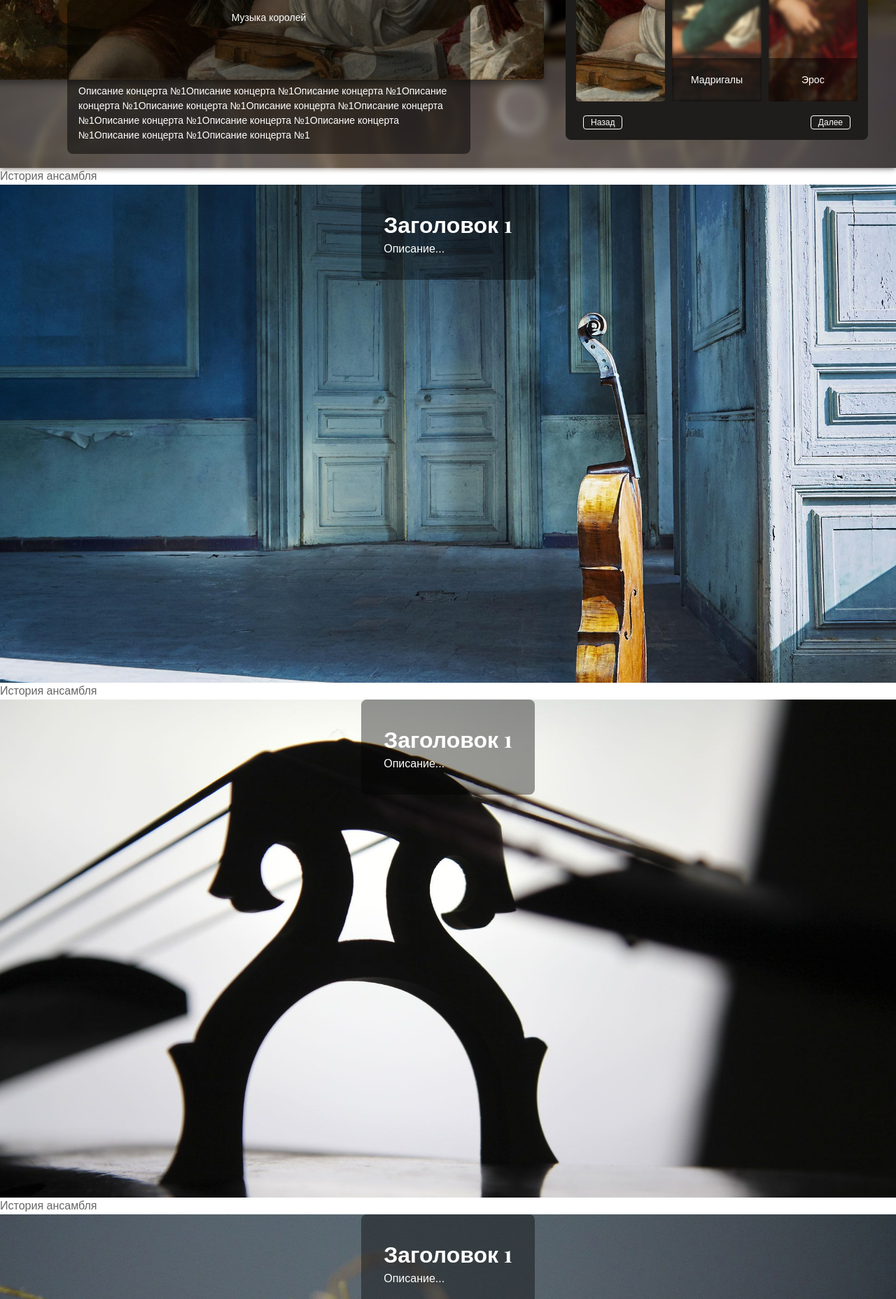
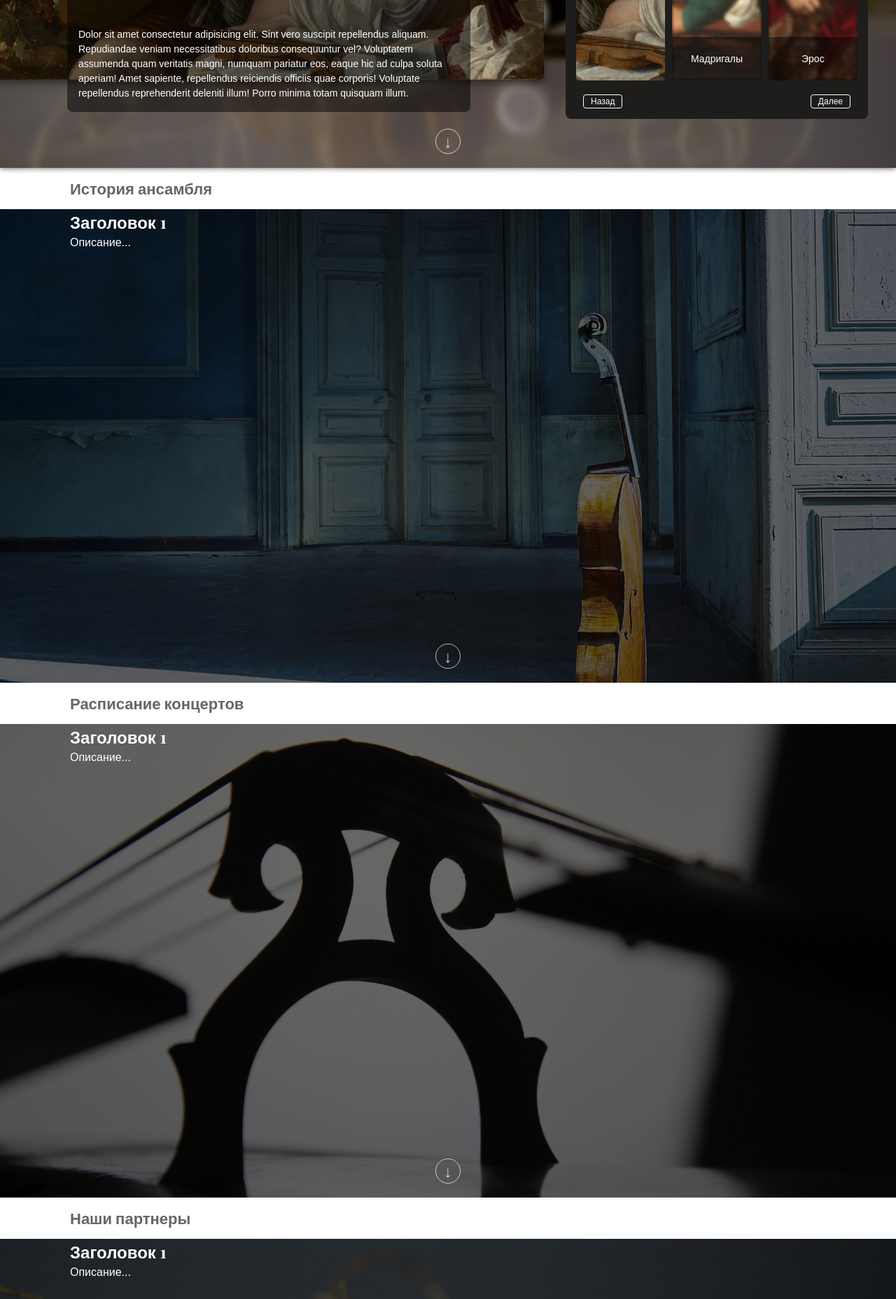
Before and after one commit to amitowez/vizit, a Vue app: page / in a window 1280 px wide. Shown: the part 560-2417 px from the top of the page at 70% size. Built offline with nearby package versions, Linux system fonts and the light colour scheme; a web font is replaced by a local one.

Commit message:
Добавил секциям кнопку прокрутки

```diff
--- a/src/components/AppTriptych.vue
+++ b/src/components/AppTriptych.vue
@@ -46,7 +46,7 @@ const concerts = ref([
     id: 1,
     title: "Музыка королей",
     description:
-      "Описание концерта №1Описание концерта №1Описание концерта №1Описание концерта №1Описание концерта №1Описание концерта №1Описание концерта №1Описание концерта №1Описание концерта №1Описание концерта №1Описание концерта №1Описание концерта №1",
+      "Dolor sit amet consectetur adipisicing elit. Sint vero suscipit repellendus aliquam. Repudiandae veniam necessitatibus doloribus consequuntur vel? Voluptatem assumenda quam veritatis magni, numquam pariatur eos, eaque hic ad culpa soluta aperiam! Amet sapiente, repellendus reiciendis officiis quae corporis! Voluptate repellendus reprehenderit deleniti illum! Porro minima totam quisquam illum.",
     image: musicians,
     imageMobile: require("@/assets/img/musicians.jpg"),
   },
@@ -54,7 +54,7 @@ const concerts = ref([
     id: 2,
     title: "Мадригалы",
     description:
-      "Описание концерта №2Описание концерта №2Описание концерта №2Описание концерта №2Описание концерта №2Описание концерта №2Описание концерта №2Описание концерта №2Описание концерта №2Описание концерта №2Описание концерта №2Описание концерта",
+      "Lorem, ipsum dolor sit amet consectetur adipisicing elit. Sint vero suscipit repellendus aliquam. Repudiandae veniam necessitatibus doloribus consequuntur vel? Voluptatem assumenda quam veritatis magni, numquam pariatur eos, eaque hic ad culpa soluta aperiam! Amet sapiente, repellendus reiciendis officiis quae corporis! Voluptate repellendus reprehenderit deleniti illum! Porro minima totam quisquam illum.",
     image: cardsharps,
     imageMobile: require("@/assets/img/cardsharps.jpg"),
   },
@@ -62,7 +62,7 @@ const concerts = ref([
     id: 3,
     title: "Эрос",
     description:
-      "Описание концерта №3Описание концерта №3Описание концерта №3Описание концерта №3Описание концерта №3Описание концерта №3Описание концерта №3Описание концерта №3Описание концерта №3Описание концерта №3Описание концерта №3Описание концерта",
+      "Sint vero suscipit repellendus aliquam. Repudiandae veniam necessitatibus doloribus consequuntur vel? Voluptatem assumenda quam veritatis magni, numquam pariatur eos, eaque hic ad culpa soluta aperiam! Amet sapiente, repellendus reiciendis officiis quae corporis! Voluptate repellendus reprehenderit deleniti illum! Porro minima totam quisquam illum.",
     image: venusVertical,
     imageMobile: require("@/assets/img/venusVertical.jpg"),
   },
@@ -120,7 +120,7 @@ function selectConcert(concert) {
   &__descr {
     position: absolute;
     left: 50%;
-    bottom: 20px;
+    bottom: 80px;
     transform: translateX(-50%);
 
     display: flex;
@@ -142,7 +142,7 @@ function selectConcert(concert) {
     flex-direction: column;
     align-items: center;
     justify-content: center;
-    padding: 40px;
+    padding: 10px 40px 70px;
   }
 }
 </style>
--- a/src/pages/homePage.vue
+++ b/src/pages/homePage.vue
@@ -3,26 +3,35 @@
     <div class="home-page__content">
       <div class="home-page__section home-page__section--1 section">
         <app-triptych />
+        <button class="section__scroll-btn">↓</button>
       </div>
       <div class="home-page__section home-page__section--2 section">
-        <div class="section__title">История ансамбля</div>
+        <h1 class="section__title">История ансамбля</h1>
         <div class="section__content">
-          <h1>Заголовок 1</h1>
-          <p>Описание...</p>
+          <div class="regular-section">
+            <h2>Заголовок 1</h2>
+            <p>Описание...</p>
+          </div>
         </div>
+        <button class="section__scroll-btn">↓</button>
       </div>
       <div class="home-page__section home-page__section--3 section">
-        <div class="section__title">История ансамбля</div>
+        <h1 class="section__title">Расписание концертов</h1>
         <div class="section__content">
-          <h1>Заголовок 1</h1>
-          <p>Описание...</p>
+          <div class="regular-section">
+            <h2>Заголовок 1</h2>
+            <p>Описание...</p>
+          </div>
         </div>
+        <button class="section__scroll-btn">↓</button>
       </div>
       <div class="home-page__section home-page__section--4 section">
-        <div class="section__title">История ансамбля</div>
+        <h1 class="section__title">Наши партнеры</h1>
         <div class="section__content">
-          <h1>Заголовок 1</h1>
-          <p>Описание...</p>
+          <div class="regular-section">
+            <h2>Заголовок 1</h2>
+            <p>Описание...</p>
+          </div>
         </div>
       </div>
     </div>
@@ -30,7 +39,31 @@
 </template>
 
 <script setup>
+import { onMounted } from "vue";
 import AppTriptych from "@/components/AppTriptych.vue";
+
+onMounted(() => {
+  const buttons = document.querySelectorAll(".section__scroll-btn");
+  const sections = document.querySelectorAll(".section");
+
+  buttons.forEach((button, index) => {
+    button.addEventListener("click", (e) => {
+      e.stopPropagation();
+      const nextSection = sections[index + 1];
+      if (nextSection) {
+        const headerOffset = 64;
+        const elementPosition = nextSection.getBoundingClientRect().top;
+        const offsetPosition =
+          elementPosition + window.pageYOffset - headerOffset;
+
+        window.scrollTo({
+          top: offsetPosition,
+          behavior: "smooth",
+        });
+      }
+    });
+  });
+});
 </script>
 
 <style scoped lang="scss">
@@ -79,18 +112,51 @@ import AppTriptych from "@/components/AppTriptych.vue";
   display: flex;
   flex-direction: column;
   align-items: center;
+  position: relative;
 
   &__title {
+    display: flex;
+    align-items: center;
+
+    height: 64px;
     width: 100%;
+    padding: 0 100px;
+
+    font-size: 22px;
+    color: #666;
     background-color: white;
-    color: #666;
   }
 
   &__content {
     z-index: 1;
-    padding: 2rem;
-    background-color: rgba(0, 0, 0, 0.4);
-    border-radius: 8px;
+    width: 100%;
+    height: 100%;
+
+    background-color: rgba(0, 0, 0, 0.6);
+  }
+
+  &__scroll-btn {
+    position: absolute;
+    z-index: 2;
+    bottom: 20px;
+    left: 50%;
+    transform: translateX(-50%);
+    border: 1px solid rgba(255, 255, 255, 0.7);
+    border-radius: 50%;
+    width: 36px;
+    height: 36px;
+    font-size: 24px;
+    color: rgba(255, 255, 255, 0.7);
+    cursor: pointer;
+    transition: background 0.3s;
+
+    &:hover {
+      background: rgba(255, 255, 255, 0.7);
+    }
   }
 }
+
+.regular-section {
+  padding: 0 100px;
+}
 </style>
```
